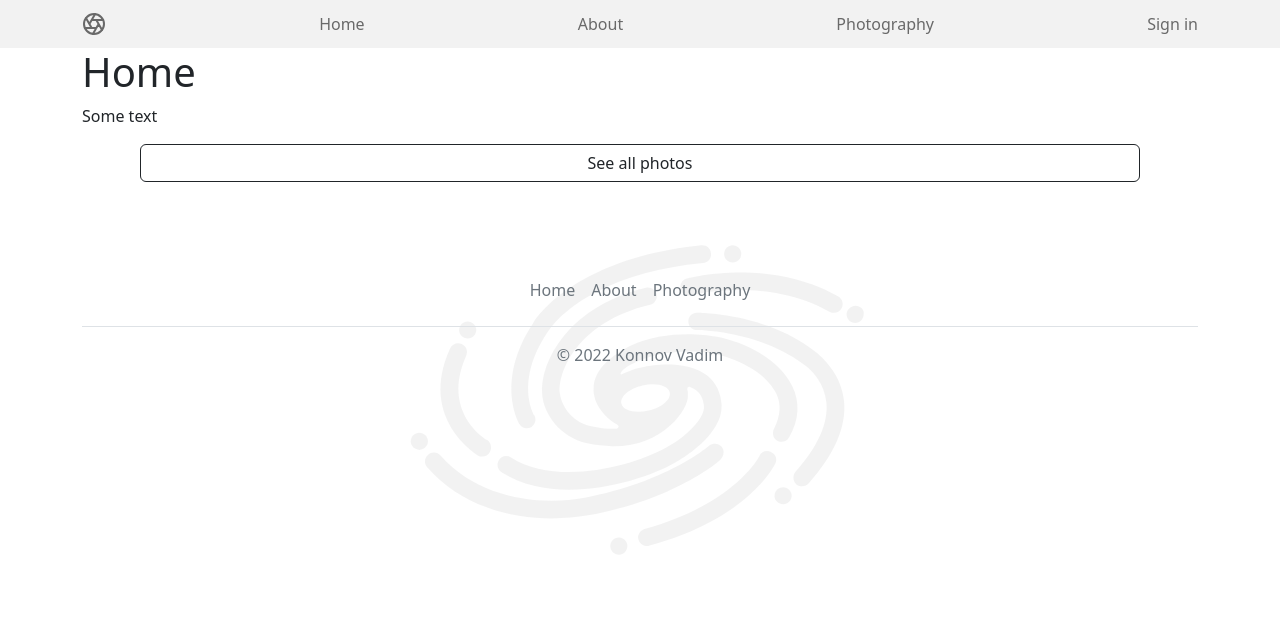
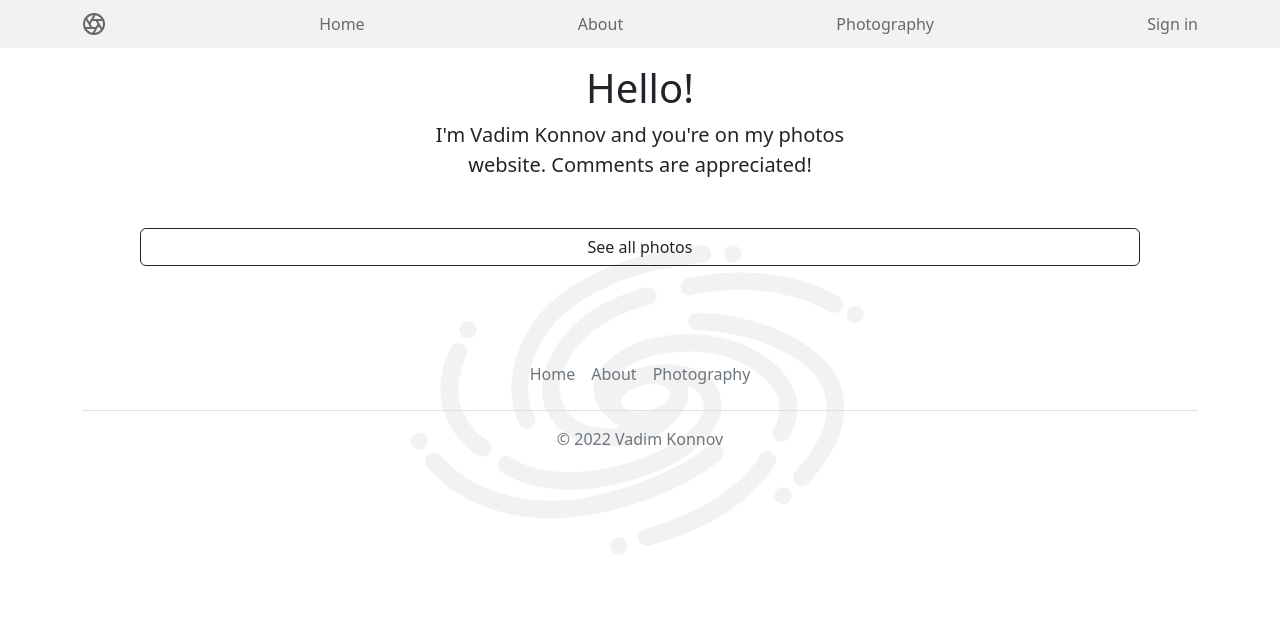
Before and after one commit to likeprogrsv/Photography_website, a Django app: template taskmanager/main/templates/main/index.html in a window 1280 px wide. Shown: the top 644 px of the page. Run offline with Django 4.2, Linux system fonts and the light colour scheme; the template is opened without the code that fills it, so the values that code supplies are empty.

Commit message:
some templates improvements

```diff
--- a/taskmanager/main/templates/main/base.html
+++ b/taskmanager/main/templates/main/base.html
@@ -52,7 +52,7 @@
       <li class="nav-item"><a href="{% url 'about' %}" class="nav-link px-2 text-muted">About</a></li>
       <li class="nav-item"><a href="{% url 'photos' %}" class="nav-link px-2 text-muted">Photography</a></li>
     </ul>
-    <p class="text-center text-muted">© 2022 Konnov Vadim</p>
+    <p class="text-center text-muted">© 2022 Vadim Konnov</p>
   </footer>
 </div>
 </body>
--- a/taskmanager/main/templates/main/index.html
+++ b/taskmanager/main/templates/main/index.html
@@ -14,8 +14,10 @@ Home
           <a class="btn btn-outline-dark" href="{% url 'logout' %}">Logout</a>
         </div>
         {% endif %}
-        <h1>Home</h1>
-        <p>Some text</p>
+        <div class="col-md-5 mx-auto text-center" style="margin-bottom: 3rem; margin-top: 1rem">
+          <h1 class="display-6 fw-normal">Hello!</h1>
+          <p class="lead fw-normal">I'm Vadim Konnov  and you're on my photos website.  Comments are appreciated!</p>
+        </div>
     </div>
 
     <!-- grid of photos-->
--- a/taskmanager/main/templates/main/photography.html
+++ b/taskmanager/main/templates/main/photography.html
@@ -17,7 +17,6 @@
             <div class="col-4 text-left">
                 <a class="btn btn-dark my-3" href="{{request.META.HTTP_REFERER}}">Go Back</a>
             </div>
-
         </div>
         <div class="row justify-content-center">
             <div class="col-8 text-center">
--- a/taskmanager/main/templates/main/photos.html
+++ b/taskmanager/main/templates/main/photos.html
@@ -2,7 +2,7 @@
 
 
 {% block content %}
-    <h1>Photos</h1>
+    <div class="bottom--divider"></div>
     <div class="container", style="max-width: 80%" >
         <a class="btn btn-dark btn-lg mb-2" role="button" href="{% url 'photos' %}">All</a>
         {% for tag, count in tags.items %}
```
Also changed, not shown: taskmanager/tests/test_models.py (+0 -2 lines).
